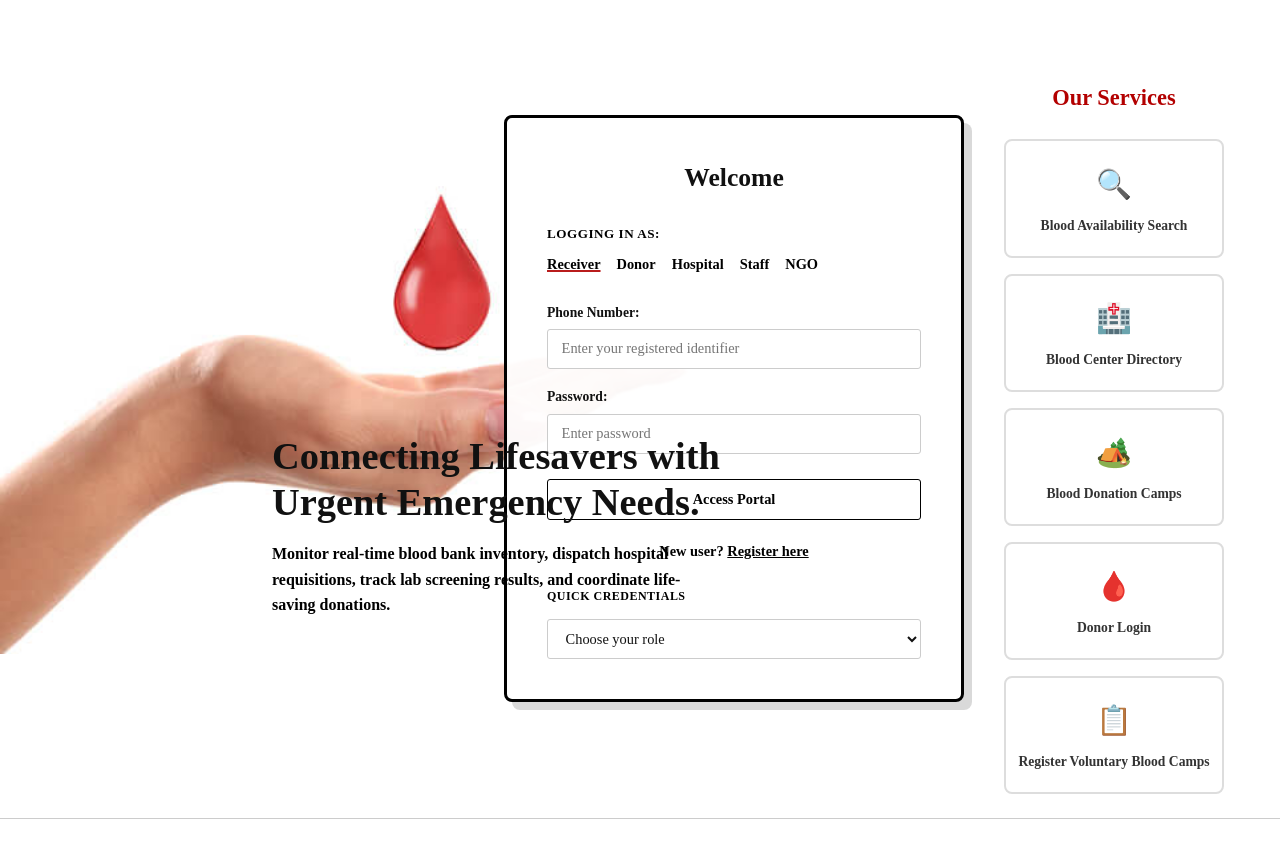
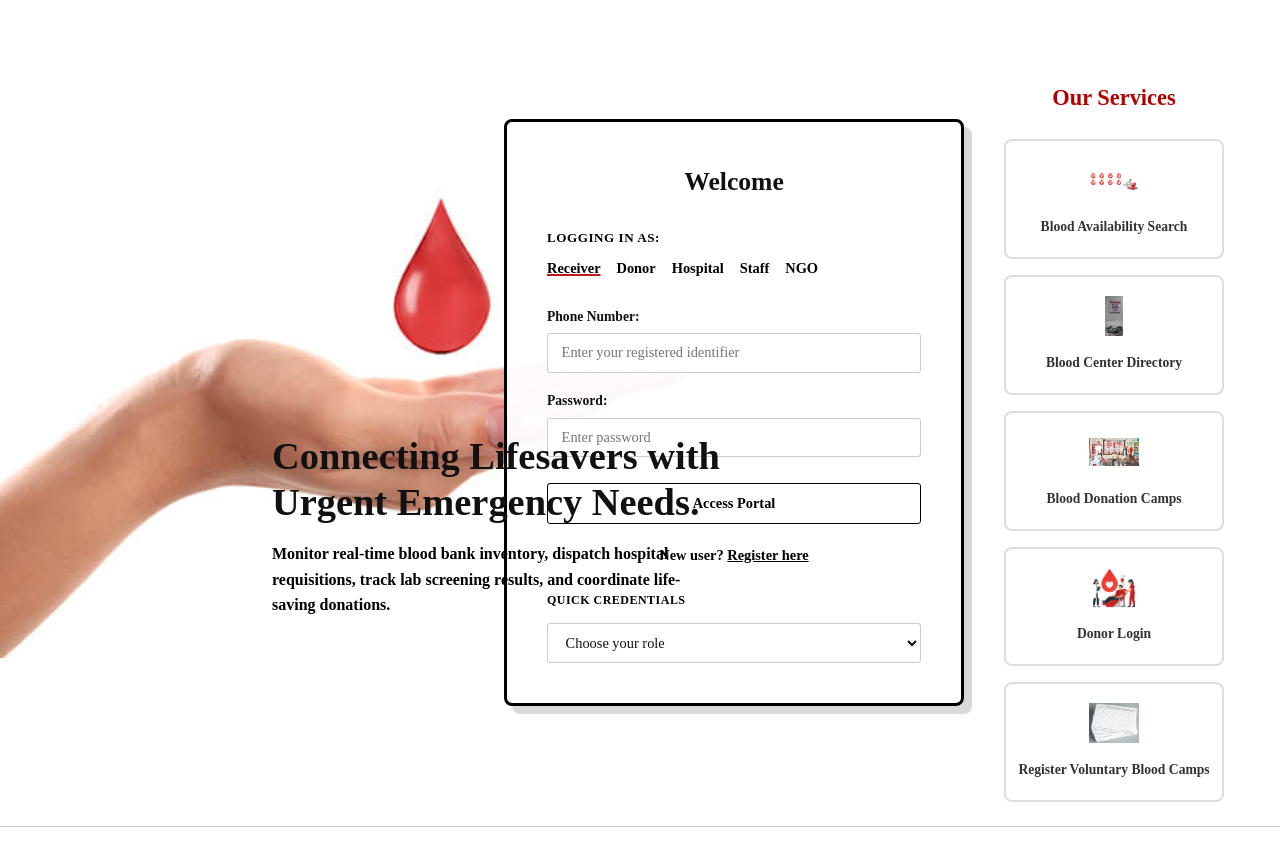
Before and after one commit to Shravya317/blood-bank-management-system, a Flask app: page /auth/login in a window 1280 px wide. Shown: the part 70-935 px from the top of the page. Before the commit the page ends 889 px from the top, so only its background shows below. Run offline with Flask 3, Linux system fonts and the light colour scheme.

Commit message:
Replace emojis in Services sidebar with custom images

```diff
--- a/templates/login.html
+++ b/templates/login.html
@@ -125,27 +125,27 @@
         <h3 style="color: #b30000; font-family: 'Times New Roman', serif; font-size: 1.4rem; margin-bottom: 0.5rem; text-align: center; font-weight: 900;">Our Services</h3>
 
         <div class="service-card">
-            <div class="service-icon">🔍</div>
+            <img src="{{ url_for('static', filename='img/search_icon.png') }}" style="width: 50px; height: 40px; object-fit: contain; margin-bottom: 0.5rem;" alt="Search">
             <div class="service-title">Blood Availability Search</div>
         </div>
 
         <div class="service-card">
-            <div class="service-icon">🏥</div>
+            <img src="{{ url_for('static', filename='img/center_icon.png') }}" style="width: 50px; height: 40px; object-fit: contain; margin-bottom: 0.5rem;" alt="Center">
             <div class="service-title">Blood Center Directory</div>
         </div>
 
         <div class="service-card">
-            <div class="service-icon">🏕️</div>
+            <img src="{{ url_for('static', filename='img/camp_icon.png') }}" style="width: 50px; height: 40px; object-fit: contain; margin-bottom: 0.5rem;" alt="Camp">
             <div class="service-title">Blood Donation Camps</div>
         </div>
 
         <div class="service-card">
-            <div class="service-icon">🩸</div>
+            <img src="{{ url_for('static', filename='img/donor_icon.png') }}" style="width: 50px; height: 40px; object-fit: contain; margin-bottom: 0.5rem;" alt="Donor">
             <div class="service-title">Donor Login</div>
         </div>
 
         <div class="service-card">
-            <div class="service-icon">📋</div>
+            <img src="{{ url_for('static', filename='img/register_icon.png') }}" style="width: 50px; height: 40px; object-fit: contain; margin-bottom: 0.5rem;" alt="Register">
             <div class="service-title">Register Voluntary Blood Camps</div>
         </div>
     </div>
```
Also changed, not shown: static/img/camp_icon.png (added), static/img/center_icon.png (added), static/img/donor_icon.png (added), static/img/register_icon.png (added), static/img/search_icon.png (added).
